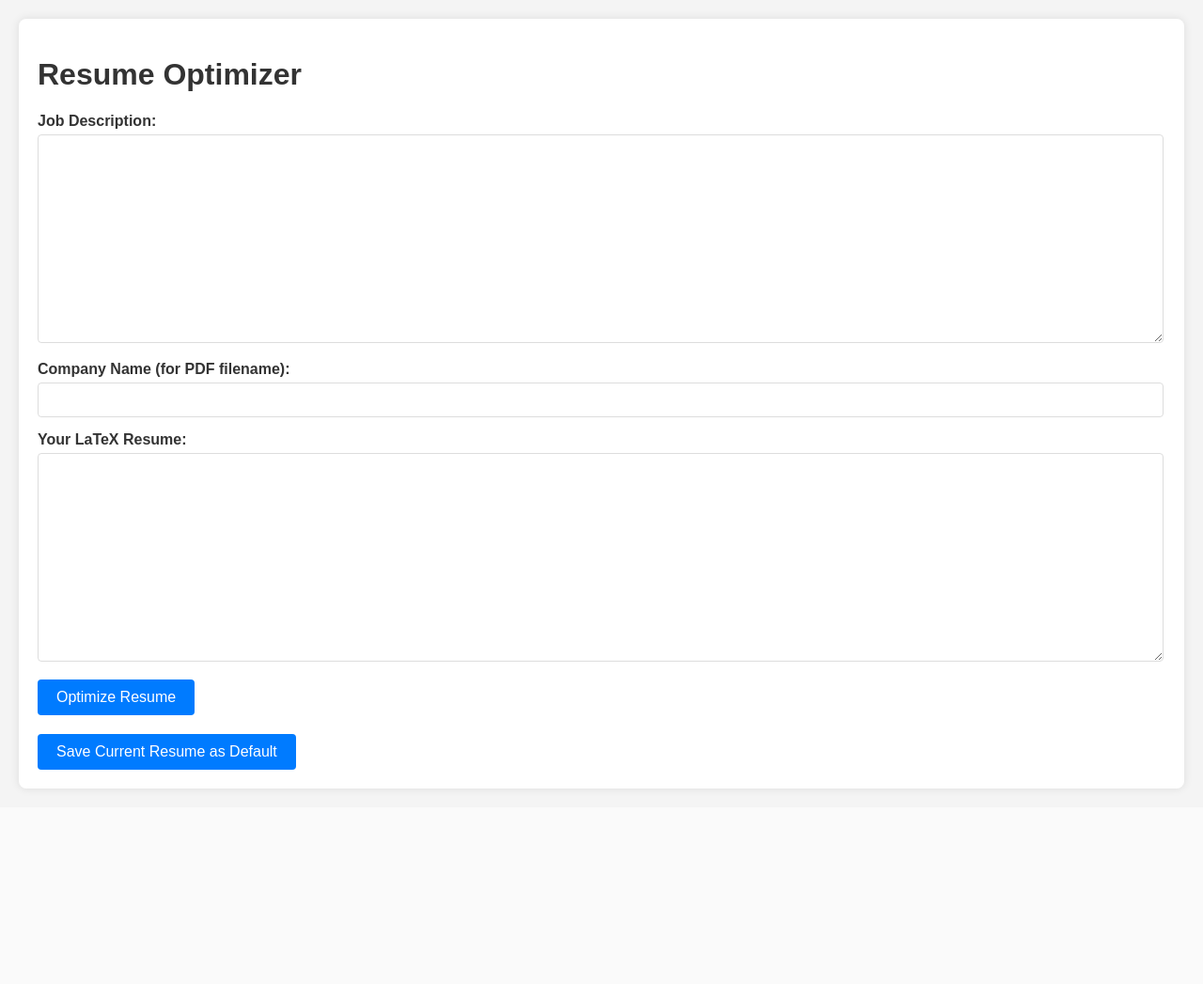
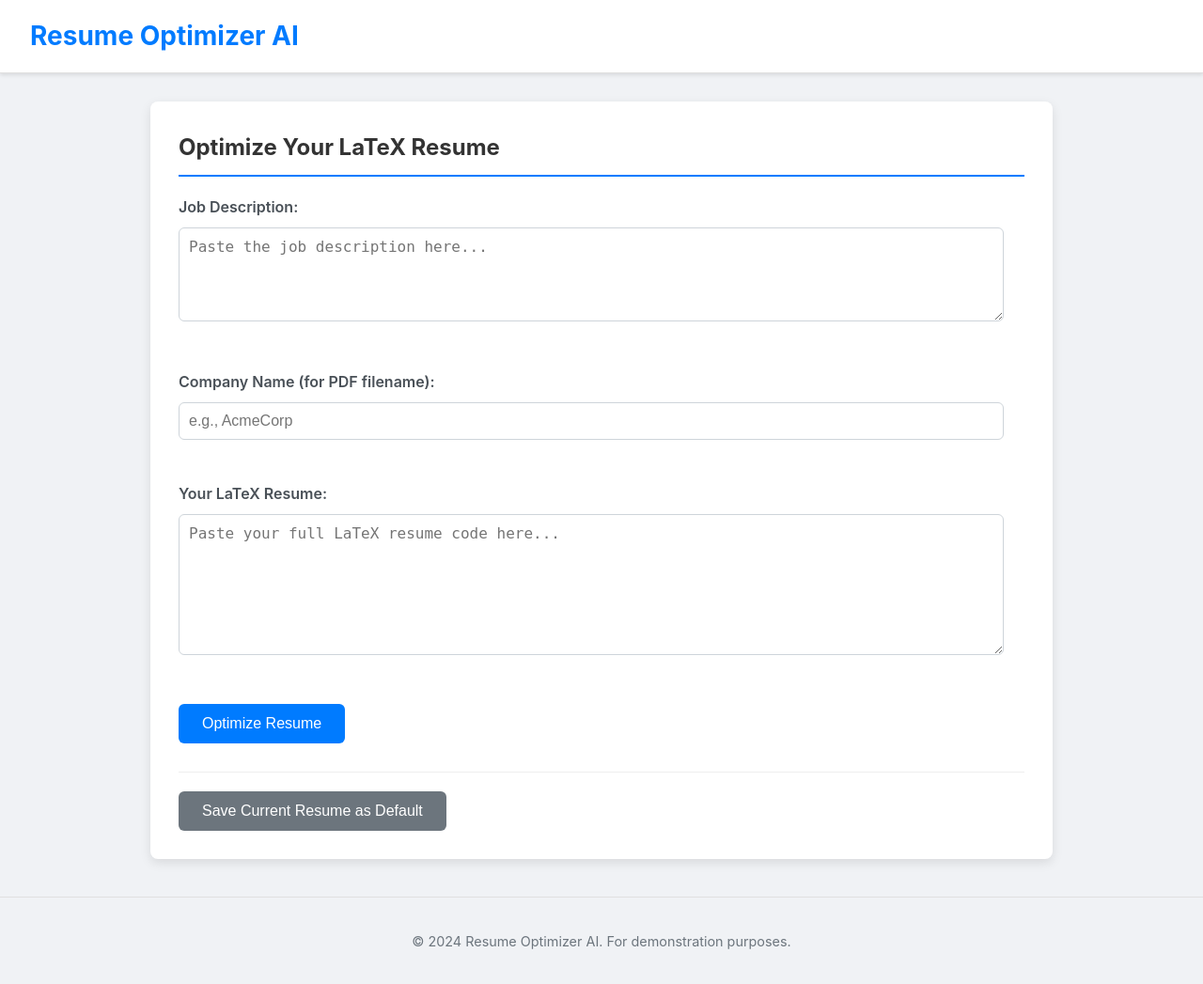
Before and after one commit to will-iamxu/resumeOptimizer, a Flask app: page / in a window 1280 px wide. Shown: the whole page at 94% size. Before the commit the page ends 842 px from the top, so only its background shows below. Run offline with Flask 3, Linux system fonts and the light colour scheme.

Commit message:
improved frontend a little

```diff
--- a/templates/index.html
+++ b/templates/index.html
@@ -3,60 +3,168 @@
 <head>
     <meta charset="UTF-8">
     <meta name="viewport" content="width=device-width, initial-scale=1.0">
-    <title>Resume Optimizer</title>
+    <title>Resume Optimizer AI</title>
     <style>
-        body { font-family: sans-serif; margin: 20px; background-color: #f4f4f4; color: #333; }
-        .container { background-color: #fff; padding: 20px; border-radius: 8px; box-shadow: 0 0 10px rgba(0,0,0,0.1); }
-        h1 { color: #333; }
-        textarea { width: 98%; min-height: 200px; margin-bottom: 15px; padding: 10px; border: 1px solid #ddd; border-radius: 4px; }
-        input[type="submit"], button { background-color: #007bff; color: white; padding: 10px 20px; border: none; border-radius: 4px; cursor: pointer; font-size: 16px; margin-right: 10px; }
-        input[type="submit"]:hover, button:hover { background-color: #0056b3; }
-        label { display: block; margin-bottom: 5px; font-weight: bold; }
-        .messages { list-style: none; padding: 0; margin-bottom: 15px; }
-        .messages li { padding: 10px; margin-bottom: 10px; border-radius: 4px; }
-        .messages li.error { background-color: #f8d7da; color: #721c24; border: 1px solid #f5c6cb; }
-        .messages li.success { background-color: #d4edda; color: #155724; border: 1px solid #c3e6cb; }
+        body {
+            font-family: -apple-system, BlinkMacSystemFont, "Segoe UI", Roboto, Helvetica, Arial, sans-serif, "Apple Color Emoji", "Segoe UI Emoji", "Segoe UI Symbol";
+            margin: 0;
+            padding: 0;
+            background-color: #f0f2f5;
+            color: #333;
+            line-height: 1.6;
+        }
+        .navbar {
+            background-color: #ffffff;
+            padding: 1rem 2rem;
+            box-shadow: 0 2px 4px rgba(0,0,0,0.1);
+            border-bottom: 1px solid #e0e0e0;
+        }
+        .navbar h1 {
+            margin: 0;
+            color: #007bff;
+            font-size: 1.75rem;
+        }
+        .container {
+            max-width: 900px;
+            margin: 30px auto;
+            background-color: #fff;
+            padding: 30px;
+            border-radius: 8px;
+            box-shadow: 0 4px 12px rgba(0,0,0,0.1);
+        }
+        h2 {
+            color: #333;
+            margin-top: 0;
+            margin-bottom: 20px;
+            border-bottom: 2px solid #007bff;
+            padding-bottom: 10px;
+        }
+        textarea, input[type="text"] {
+            width: calc(100% - 22px); /* Account for padding and border */
+            min-height: 150px;
+            margin-bottom: 20px;
+            padding: 10px;
+            border: 1px solid #ced4da;
+            border-radius: 6px;
+            font-size: 1rem;
+            box-sizing: border-box;
+        }
+        textarea#job_description { min-height: 100px; }
+        input[type="text"] { min-height: auto; }
+
+        input[type="submit"], button {
+            background-color: #007bff;
+            color: white;
+            padding: 12px 25px;
+            border: none;
+            border-radius: 6px;
+            cursor: pointer;
+            font-size: 1rem;
+            font-weight: 500;
+            transition: background-color 0.2s ease-in-out;
+            margin-right: 10px;
+        }
+        input[type="submit"]:hover, button:hover {
+            background-color: #0056b3;
+        }
+        button.secondary {
+            background-color: #6c757d;
+        }
+        button.secondary:hover {
+            background-color: #545b62;
+        }
+        label {
+            display: block;
+            margin-bottom: 8px;
+            font-weight: 600;
+            color: #495057;
+        }
+        .form-group {
+            margin-bottom: 25px;
+        }
+        .messages {
+            list-style: none;
+            padding: 0;
+            margin-bottom: 25px;
+        }
+        .messages li {
+            padding: 15px;
+            margin-bottom: 15px;
+            border-radius: 6px;
+            border: 1px solid transparent;
+            font-size: 0.95rem;
+        }
+        .messages li.error {
+            background-color: #f8d7da;
+            color: #721c24;
+            border-color: #f5c6cb;
+        }
+        .messages li.success {
+            background-color: #d4edda;
+            color: #155724;
+            border-color: #c3e6cb;
+        }
+        .footer {
+            text-align: center;
+            margin-top: 40px;
+            padding: 20px;
+            font-size: 0.9rem;
+            color: #6c757d;
+            border-top: 1px solid #e0e0e0;
+        }
     </style>
 </head>
 <body>
+    <header class="navbar">
+        <h1>Resume Optimizer AI</h1>
+    </header>
+
     <div class="container">
-        <h1>Resume Optimizer</h1>
+        <h2>Optimize Your LaTeX Resume</h2>
 
         {% with messages = get_flashed_messages(with_categories=true) %}
           {% if messages %}
             <ul class="messages">
             {% for category, message in messages %}
-              <li class="{{ category }}">{{ message }}</li>
+              {% if category == 'error_html' %}
+                <li class="error">{{ message | safe }}</li>
+              {% else %}
+                <li class="{{ category }}">{{ message }}</li>
+              {% endif %}
             {% endfor %}
             </ul>
           {% endif %}
         {% endwith %}
 
         <form method="POST">
-            <div>
+            <div class="form-group">
                 <label for="job_description">Job Description:</label>
-                <textarea name="job_description" id="job_description" required></textarea>
+                <textarea name="job_description" id="job_description" required placeholder="Paste the job description here..."></textarea>
             </div>
-            <div>
+            <div class="form-group">
                 <label for="company_name">Company Name (for PDF filename):</label>
-                <input type="text" name="company_name" id="company_name" style="width: 98%; padding: 10px; margin-bottom: 15px; border: 1px solid #ddd; border-radius: 4px;">
+                <input type="text" name="company_name" id="company_name" placeholder="e.g., AcmeCorp">
             </div>
-            <div>
+            <div class="form-group">
                 <label for="resume_latex">Your LaTeX Resume:</label>
-                <textarea name="resume_latex" id="resume_latex" required>{{ default_resume_text }}</textarea>
+                <textarea name="resume_latex" id="resume_latex" required placeholder="Paste your full LaTeX resume code here...">{{ default_resume_text }}</textarea>
             </div>
             <div>
                 <input type="submit" value="Optimize Resume">
             </div>
         </form>
 
-        <div style="margin-top: 20px;">
+        <div style="margin-top: 30px; padding-top: 20px; border-top: 1px solid #eee;">
             <form method="POST" action="{{ url_for('save_default_resume') }}" style="display: inline;">
                 <input type="hidden" name="resume_data" id="resume_data_to_save">
-                <button type="button" onclick="prepareAndSaveDefault()">Save Current Resume as Default</button>
+                <button type="button" class="secondary" onclick="prepareAndSaveDefault()">Save Current Resume as Default</button>
             </form>
         </div>
     </div>
+
+    <footer class="footer">
+        <p>&copy; 2024 Resume Optimizer AI. For demonstration purposes.</p>
+    </footer>
 
     <script>
         function prepareAndSaveDefault() {
```
Also changed, not shown: templates/result.html (+109 -16 lines), 1 other file.
